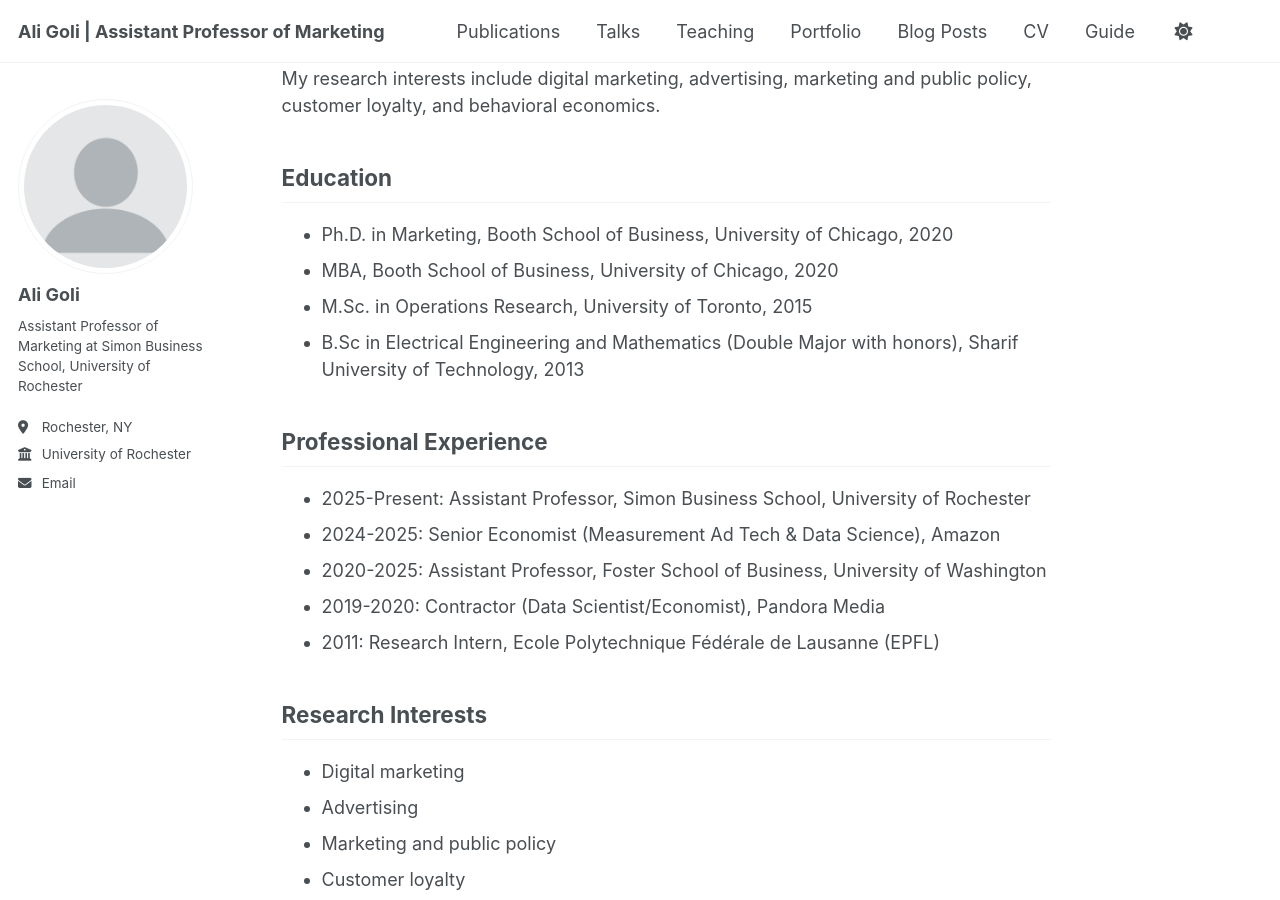
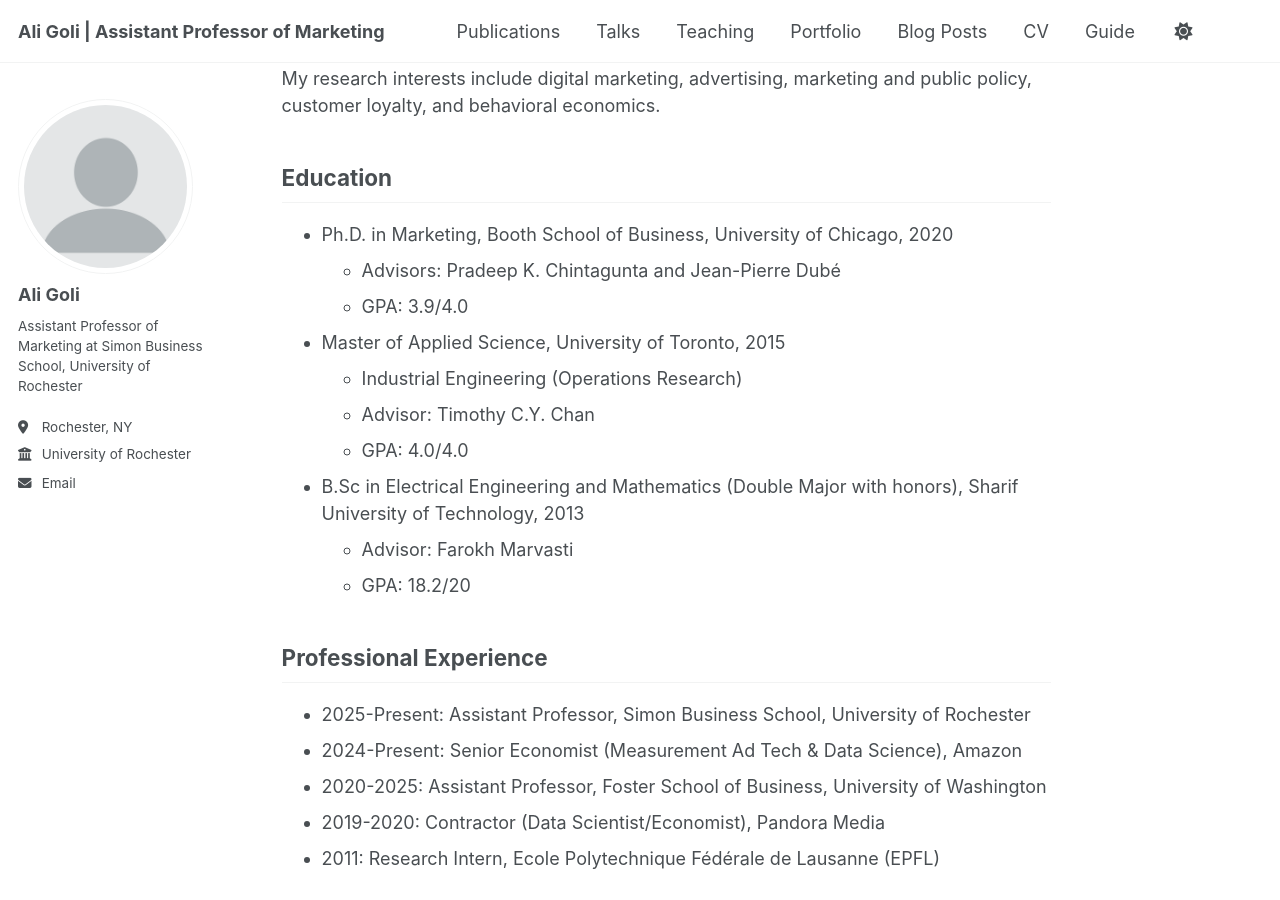
Before and after one commit to golialii/golialii.github.io, a Jekyll site: the page built from _pages/about.md, in a window 1280 px wide and 900 px high, scrolled down 208 px. Built offline with Jekyll 4.4.1, drawn with Linux system fonts in a browser that asks for light colours.

Commit message:
Update about.md

```diff
--- a/_pages/about.md
+++ b/_pages/about.md
@@ -14,13 +14,19 @@ My research interests include digital marketing, advertising, marketing and publ
 
 ## Education
 * Ph.D. in Marketing, Booth School of Business, University of Chicago, 2020
-* MBA, Booth School of Business, University of Chicago, 2020
-* M.Sc. in Operations Research, University of Toronto, 2015
+  * Advisors: Pradeep K. Chintagunta and Jean-Pierre Dubé
+  * GPA: 3.9/4.0
+* Master of Applied Science, University of Toronto, 2015
+  * Industrial Engineering (Operations Research)
+  * Advisor: Timothy C.Y. Chan
+  * GPA: 4.0/4.0
 * B.Sc in Electrical Engineering and Mathematics (Double Major with honors), Sharif University of Technology, 2013
+  * Advisor: Farokh Marvasti
+  * GPA: 18.2/20
 
 ## Professional Experience
 * 2025-Present: Assistant Professor, Simon Business School, University of Rochester
-* 2024-2025: Senior Economist (Measurement Ad Tech & Data Science), Amazon
+* 2024-Present: Senior Economist (Measurement Ad Tech & Data Science), Amazon
 * 2020-2025: Assistant Professor, Foster School of Business, University of Washington
 * 2019-2020: Contractor (Data Scientist/Economist), Pandora Media
 * 2011: Research Intern, Ecole Polytechnique Fédérale de Lausanne (EPFL)
```
